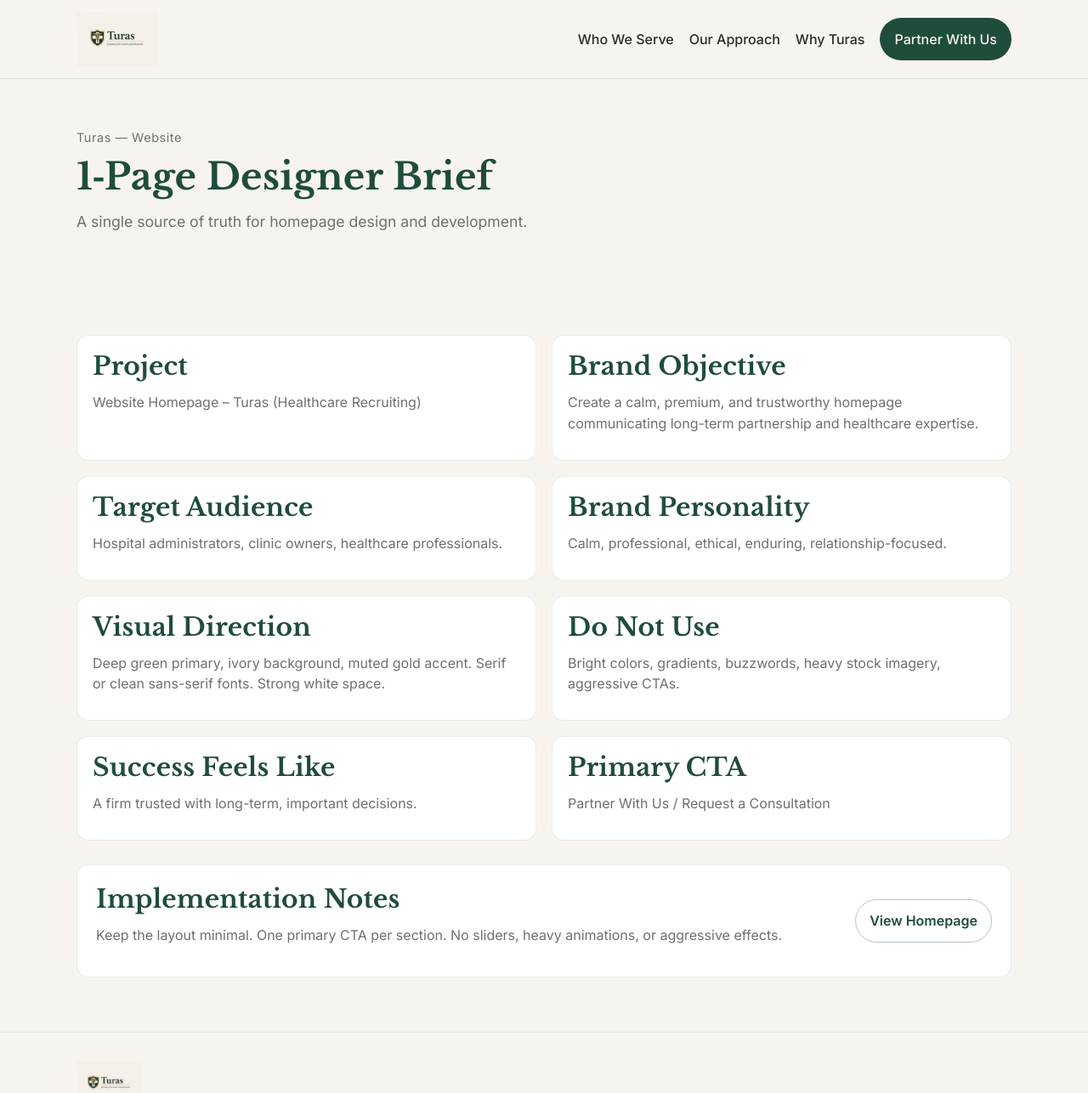
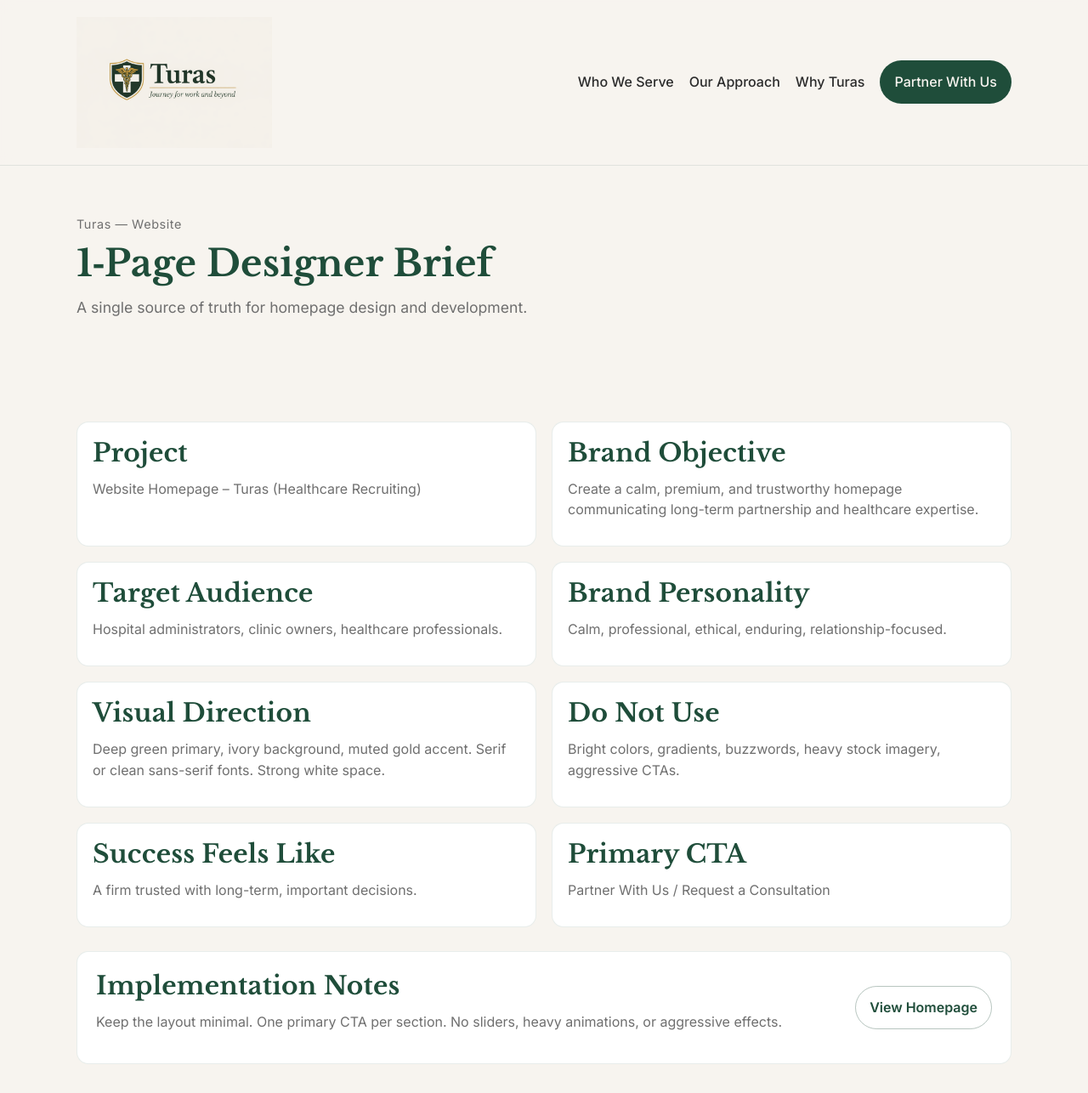
Before and after one commit to Turas2023/Turas.com, a plain HTML site: page designer-brief.html in a window 1280 px wide. Shown: the top 1286 px of the page at 85% size. Drawn offline with nearby package versions, Linux system fonts and the light colour scheme.

Commit message:
Update README with GitHub Pages deployment guide
Expanded the README with detailed instructions for deploying to GitHub Pages, including DNS setup for custom domains, troubleshooting, and verification steps. Also improved logo sizing and rendering in styles.css for header and footer, increasing min-height and optimizing image display.

```diff
--- a/styles.css
+++ b/styles.css
@@ -52,14 +52,18 @@
   display:flex;
   align-items:center;
   justify-content:space-between;
-  padding: 14px 0;
+  padding: 20px 0;
   gap: 16px;
+  min-height: 100px;
 }
 .brand{ display:flex; align-items:center; gap: 12px; }
 .brand-logo{
-  height: clamp(48px, 5vw, 72px);
+  height: clamp(80px, 12vw, 180px);
   width: auto;
   display:block;
+  object-fit: contain;
+  image-rendering: -webkit-optimize-contrast;
+  image-rendering: crisp-edges;
 }
 .nav-links{
   display:flex;
@@ -265,7 +269,14 @@
   justify-content:space-between;
   gap: 18px;
 }
-.footer-logo{ height: clamp(40px, 4vw, 60px); width:auto; display:block; }
+.footer-logo{
+  height: clamp(80px, 12vw, 180px);
+  width:auto;
+  display:block;
+  object-fit: contain;
+  image-rendering: -webkit-optimize-contrast;
+  image-rendering: crisp-edges;
+}
 .footer-right{ display:flex; gap: 14px; }
 .muted{ color: var(--soft-gray); }
 
```
Also changed, not shown: 1 other file.
